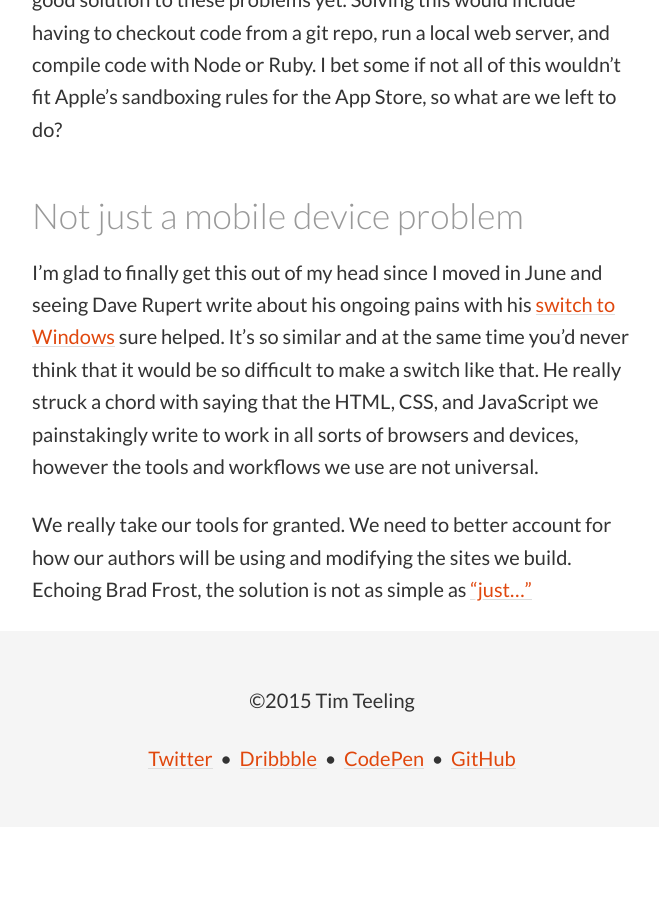
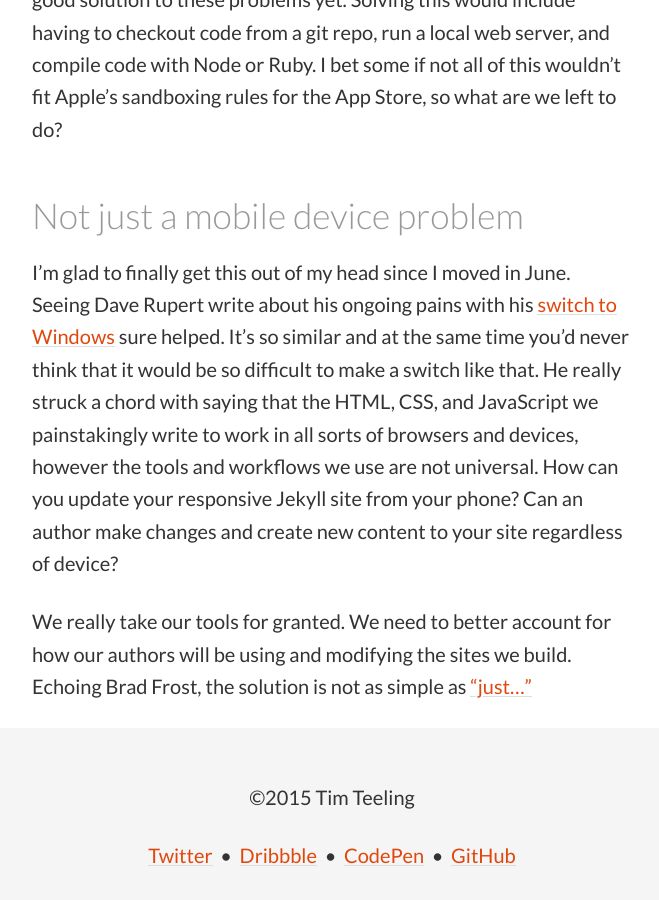
Before and after one commit to timteeling/timteeling.com, a Jekyll site: the page built from _posts/2015-08-27-the-tools-we-use.md, in a window 1280 px wide and 900 px high, scrolled down 1604 px. Shown: the whole window, without its empty margins (308-967 px from the left). Built offline with Jekyll 4.4.1, drawn with Linux system fonts in a browser that asks for light colours; before the commit the page ends 2431 px from its top, so only the background shows below that.

Commit message:
copy tweaks to tools blog post

```diff
--- a/_posts/2015-08-27-the-tools-we-use.md
+++ b/_posts/2015-08-27-the-tools-we-use.md
@@ -20,6 +20,6 @@ Panic's recent release of [Coda for iOS](http://panic.com/coda-ios) (née Diet C
 
 ### Not just a mobile device problem
 
-I'm glad to finally get this out of my head since I moved in June and seeing Dave Rupert write about his ongoing pains with his [switch to Windows](http://daverupert.com/2015/08/developing-on-windows/) sure helped. It's so similar and at the same time you'd never think that it would be so difficult to make a switch like that. He really struck a chord with saying that the HTML, CSS, and JavaScript we painstakingly write to work in all sorts of browsers and devices, however the tools and workflows we use are not universal.
+I'm glad to finally get this out of my head since I moved in June. Seeing Dave Rupert write about his ongoing pains with his [switch to Windows](http://daverupert.com/2015/08/developing-on-windows/) sure helped. It's so similar and at the same time you'd never think that it would be so difficult to make a switch like that. He really struck a chord with saying that the HTML, CSS, and JavaScript we painstakingly write to work in all sorts of browsers and devices, however the tools and workflows we use are not universal. How can you update your responsive Jekyll site from your phone? Can an author make changes and create new content to your site regardless of device?
 
 We really take our tools for granted. We need to better account for how our authors will be using and modifying the sites we build. Echoing Brad Frost, the solution is not as simple as ["just..."](https://the-pastry-box-project.net/brad-frost/2014-january-28)
```
